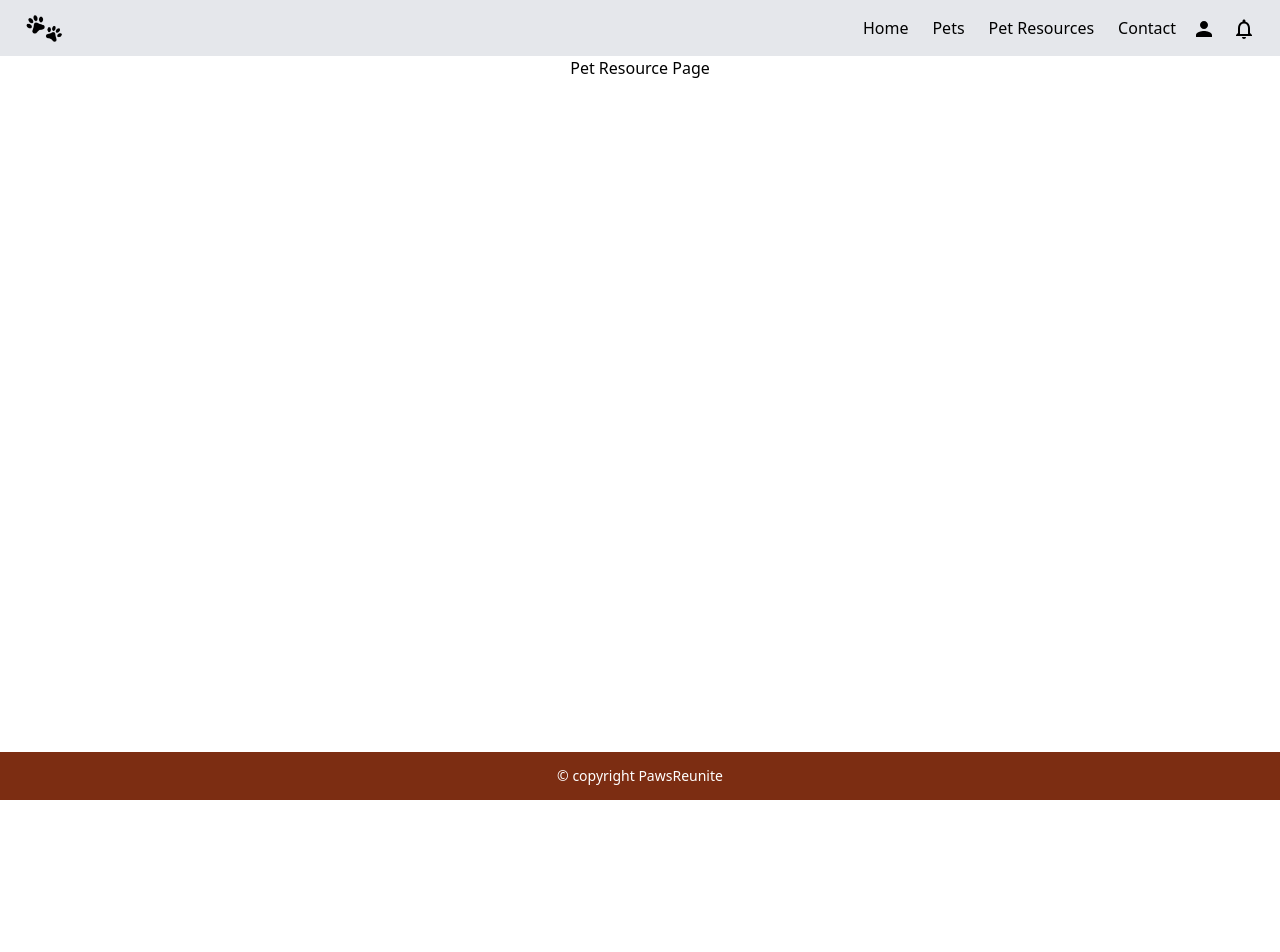
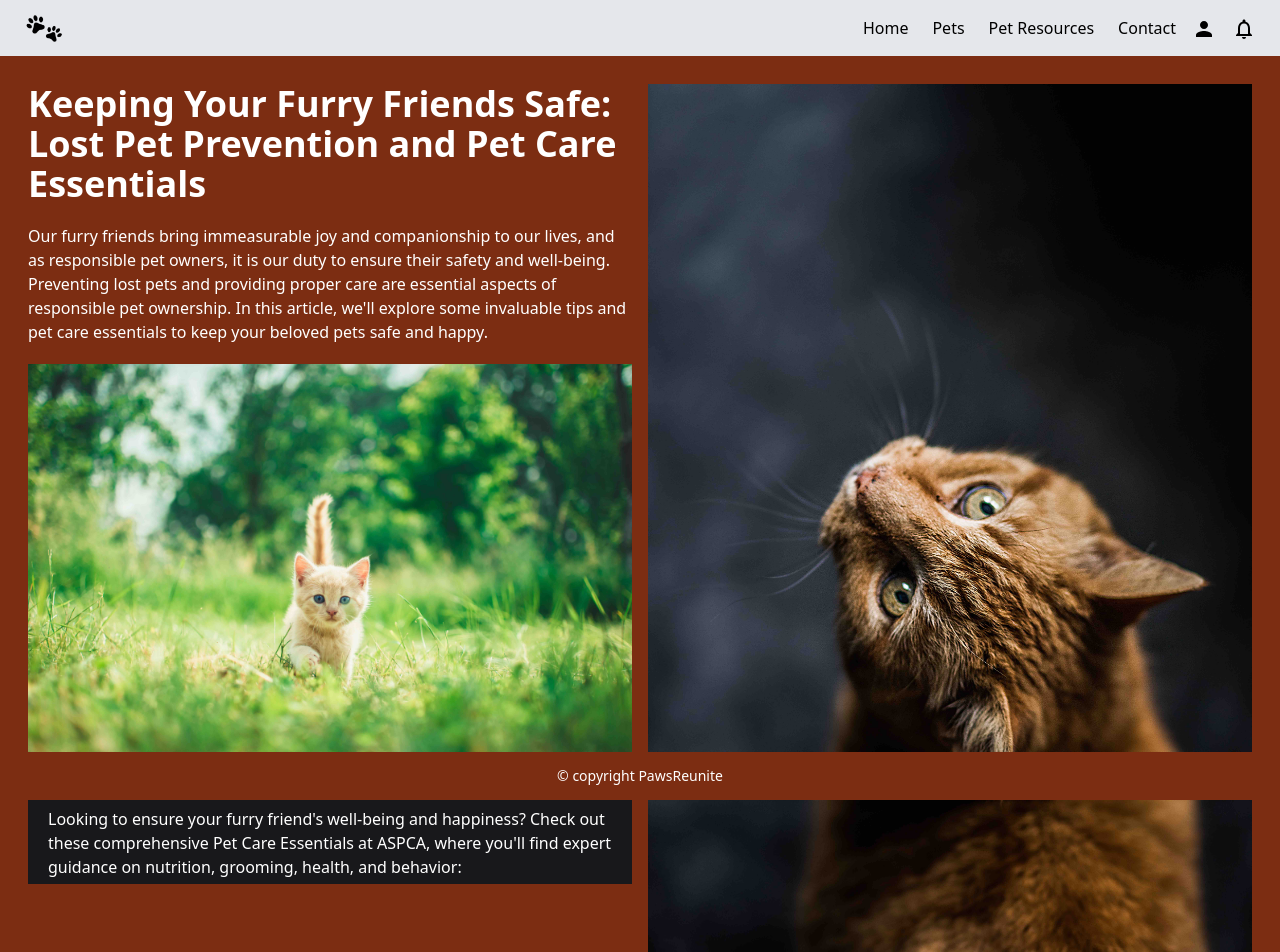
Before and after one commit to InnovatrixGroup/PawsReunite-Frontend, a React (Create React App) app: page /petResource in a window 1280 px wide. Shown: the top 952 px of the page. Before the commit the page ends 800 px from the top, so only its background shows below. Built offline with nearby package versions, Linux system fonts and the light colour scheme; no server answers.

Commit message:
create resource page and fixed context dispath

```diff
--- a/src/components/Comment.jsx
+++ b/src/components/Comment.jsx
@@ -5,17 +5,7 @@ import { deepOrange } from "@mui/material/colors";
 const api = process.env.REACT_APP_DATABASE_URL;
 
 function Comment(props) {
-  const postId = props.postId;
-  const [comments, setComments] = useState([]);
-
-  useEffect(() => {
-    const fetchComments = async () => {
-      const response = await fetch(`${api}/comments?postId=${postId}`);
-      const result = await response.json();
-      setComments(result.data);
-    };
-    fetchComments();
-  }, [postId]);
+  const comments = props.comments;
 
   return (
     <div className="comments-container">
--- a/src/components/EditPostPopup.jsx
+++ b/src/components/EditPostPopup.jsx
@@ -9,7 +9,6 @@ import { fabClasses } from "@mui/material";
 import AsyncSelect from "react-select/async";
 import { parsePhoneNumberFromString } from "libphonenumber-js";
 import { useForm, Controller } from "react-hook-form";
-import { render } from "@testing-library/react";
 
 const api = process.env.REACT_APP_DATABASE_URL;
 
@@ -163,7 +162,7 @@ function EditPostPopup({ trigger, close, post, update, mode }) {
         body: formData
       });
       const result = await response.json();
-      // userPostDispatch({ type: "create", newPost: data });
+      userPostDispatch({ type: "create", newPost: result.data });
 
       alert("Post has been created.");
       window.location.reload();
@@ -208,7 +207,7 @@ function EditPostPopup({ trigger, close, post, update, mode }) {
         body: formData
       });
       const result = await response.json();
-      // userPostDispatch({ type: "create", newPost: data });
+      userPostDispatch({ type: "update", newPost: result.data });
 
       alert("Post has been UPDATED.");
       window.location.reload();
@@ -418,7 +417,6 @@ function EditPostPopup({ trigger, close, post, update, mode }) {
       ) : (
         ""
       )}
-      <label htmlFor="">test</label>
       <input type="text" onChange={(e) => handleSuburbChange(e.target.value)} />
     </div>
   );
--- a/src/pages/PersonalDetailPage.jsx
+++ b/src/pages/PersonalDetailPage.jsx
@@ -120,11 +120,10 @@ export default function PersonalDetailPage() {
         <h1>Your Posts</h1>
         <div className="grid grid-cols-3 gap-3 p-5 xs:gap-0">
           {userPostData &&
-            userPostData.length > 0 &&
             userPostData.map((post) => (
               <div className="image" onClick={() => handleRedirect(post._id)} key={post._id}>
                 <img
-                  src={post.photos[0]}
+                  src={post?.photos[0]}
                   className="w-full aspect-square object-cover"
                   alt="post"
                 />
--- a/src/pages/PetResourcePage.jsx
+++ b/src/pages/PetResourcePage.jsx
@@ -1,7 +1,86 @@
+import resource from "../pics/resource.jpg";
+import resource_2 from "../pics/resource_2.jpg";
+
 export default function PetResourcePage() {
   return (
-    <div>
-      <h1>Pet Resource Page</h1>
+    <div className="flex resourece-container bg-orange-900 text-white p-7 text-left lg:grid lg:grid-cols-2 lg:gap-4 lg:first-line:h-screen">
+      <div className="lg:flex lg:h-full">
+        <section className="flex flex-col gap-5 lg:flex lg:flex-col lg:overflow-y-auto lg:h-screen">
+          <div className="resource-title text-4xl font-semibold">
+            <h1>Keeping Your Furry Friends Safe: Lost Pet Prevention and Pet Care Essentials</h1>
+          </div>
+          <div className="resource-content font-light">
+            Our furry friends bring immeasurable joy and companionship to our lives, and as
+            responsible pet owners, it is our duty to ensure their safety and well-being. Preventing
+            lost pets and providing proper care are essential aspects of responsible pet ownership.
+            In this article, we'll explore some invaluable tips and pet care essentials to keep your
+            beloved pets safe and happy.
+          </div>
+          <div className="resource-image">
+            <img src={resource} alt="resource" />
+          </div>
+          <div className="advertise bg-zinc-900 p-5">
+            <div classNme="advertise-content">
+              Looking to ensure your furry friend's well-being and happiness? Check out these
+              comprehensive Pet Care Essentials at ASPCA, where you'll find expert guidance on
+              nutrition, grooming, health, and behavior:{" "}
+              <a target="_blank" href="https://www.aspca.org/pet-care" rel="noreferrer">
+                https://www.aspca.org/pet-care
+              </a>
+              .
+            </div>
+          </div>
+          <div className="resource-content font-light">
+            <h2 className="text-2xl font-semibold mb-3">Lost Pet Prevention</h2>
+            <div className="article">
+              Microchip Identification: Microchipping your pet is highly effective for
+              identification if they become lost. This small device is implanted under the skin and
+              contains essential information such as your contact details. Collar and ID Tags: Make
+              sure your pet always wears a collar with an up-to-date identification tag, including
+              your name and phone number, to facilitate easy contact if they get lost. Secure
+              Fencing: Regularly inspect and reinforce your yard's fencing to prevent potential
+              escape routes for your pets. Ensure gates are securely locked and consider installing
+              barriers for escape-prone pets. Supervised Outdoor Time: Always supervise your pets
+              during outdoor activities. Use a leash for dogs and consider a harness and leash for
+              outdoor cats to keep them safe. Safe Transportation: When traveling with your pet in a
+              vehicle, use a secure crate or a pet seat belt for their safety. Never leave pets
+              alone in a parked car, especially in warm weather, to avoid heatstroke.
+            </div>
+          </div>
+          <div className="resource-content font-light">
+            <h2 className="text-2xl font-semibold mb-3">Pet Care Essentials</h2>
+            <div className="article">
+              Proper Nutrition: Consult your veterinarian to determine the appropriate diet for your
+              pet's age, size, and health. Provide a balanced diet that meets their nutritional
+              needs and avoid feeding them harmful human foods. Regular Exercise: Engage your pets
+              in regular physical activity to maintain a healthy weight and stimulate their minds.
+              Play fetch with your dog, use interactive toys for cats, or take them for walks to
+              keep them mentally and physically stimulated. Regular Vet Check-ups: Schedule routine
+              visits to the veterinarian for wellness check-ups, vaccinations, and preventive care.
+              Early detection of health issues leads to better outcomes. Grooming and Hygiene:
+              Regular grooming is crucial for your pet's health and comfort. Brush their coat, trim
+              their nails, clean their ears, and brush their teeth regularly to prevent dental
+              problems. Safe Environment: Create a safe living space for your pets by removing toxic
+              plants, securing hazardous substances, and keeping small objects out of their reach.
+              Cats, in particular, can be curious and may get into trouble if unsupervised.
+            </div>
+          </div>
+          <div className="resource-content font-light">
+            <div className="article">
+              As responsible pet owners, we must prioritize the safety and well-being of our furry
+              companions. By implementing lost pet prevention measures, such as microchipping and ID
+              tags, and adhering to essential pet care practices, such as proper nutrition and
+              regular vet check-ups, we can ensure our pets lead happy, healthy lives by our sides.
+              Remember, a little effort goes a long way in keeping our beloved furry friends safe
+              and protected.
+            </div>
+          </div>
+        </section>
+      </div>
+
+      <div className="resource-image hidden lg:block object-cover overflow-hidden">
+        <img src={resource_2} alt="" />
+      </div>
     </div>
   );
 }
--- a/src/pages/pets/SinglePostPage.jsx
+++ b/src/pages/pets/SinglePostPage.jsx
@@ -22,6 +22,7 @@ export default function SinglePetPage() {
   const [isEdit, setIsEdit] = useState(false);
   const userPostData = useUserPost();
   const [isloading, setIsLoading] = useState(true);
+  const [comments, setComments] = useState([]);
 
   useEffect(() => {
     const fetchPost = async () => {
@@ -31,6 +32,15 @@ export default function SinglePetPage() {
       setIsLoading(false);
     };
     fetchPost();
+  }, [id]);
+
+  useEffect(() => {
+    const fetchComments = async () => {
+      const response = await fetch(`${api}/comments?postId=${id}`);
+      const result = await response.json();
+      setComments(result.data);
+    };
+    fetchComments();
   }, [id]);
 
   const deletePost = async () => {
@@ -86,7 +96,7 @@ export default function SinglePetPage() {
           )}
 
           <div className="comments flex px-3 mb-32">
-            <Comment postId={id} />
+            <Comment comments={comments} />
           </div>
           <div className="single__post_comment w-full fixed bottom-12 flex gap-4 p-3 max-w-7xl bg-white">
             <input
```
Also changed, not shown: src/pics/resource.jpg (added), src/pics/resource_2.jpg (added).
